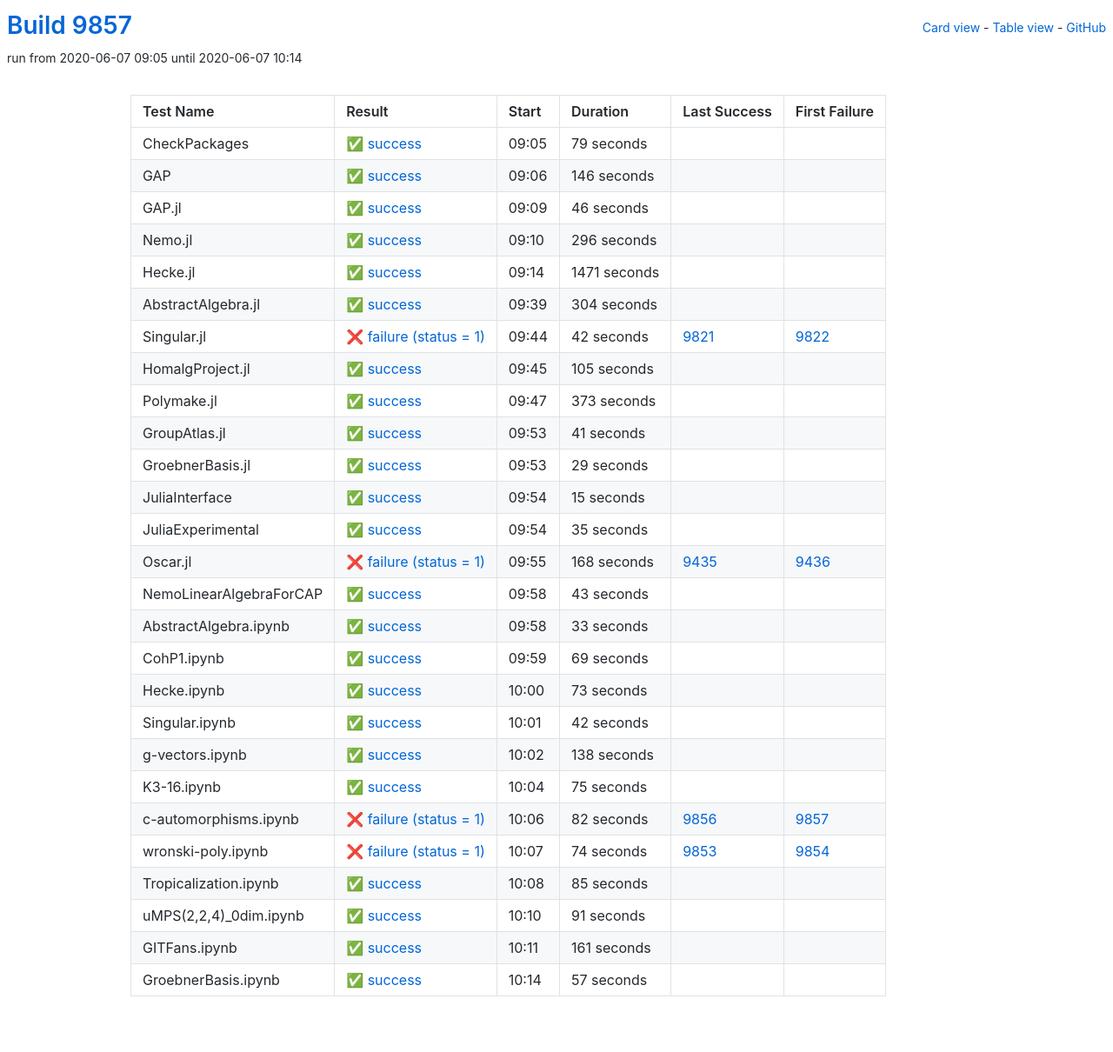
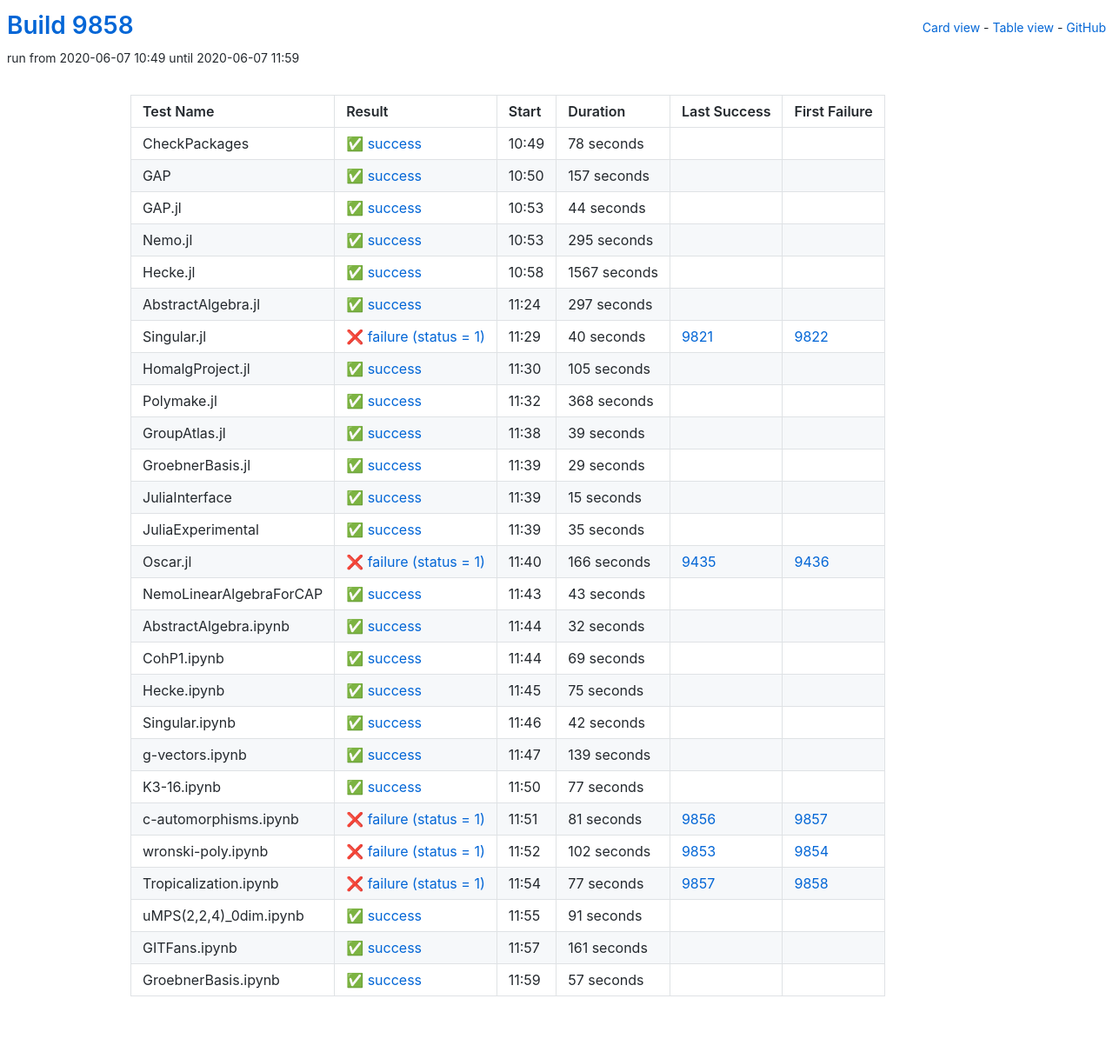
Before and after one commit to oscar-system/oscar-ci-status, a Jekyll site: the page built from table.html, in a window 1280 px wide. Shown: the whole page at 87% size. Built offline with Jekyll 4.4.1, drawn with Linux system fonts in a browser that asks for light colours.

Commit message:
Build 9858

```diff
--- a/_data/ci.yml
+++ b/_data/ci.yml
@@ -1,89 +1,89 @@
-build: 9857
-build_url: https://oscarci.mathematik.uni-kl.de/job/oscar/9857/
+build: 9858
+build_url: https://oscarci.mathematik.uni-kl.de/job/oscar/9858/
 job: oscar
 tests:
-- duration: 79
+- duration: 78
   exitcode: 0
   first_failure: false
   first_failure_url: null
   id: checkpackages
   last_success: false
   last_success_url: null
-  log: https://oscarci.mathematik.uni-kl.de/job/oscar/9857/artifact/logs/build-9857/CheckPackages.log
+  log: https://oscarci.mathematik.uni-kl.de/job/oscar/9858/artifact/logs/build-9858/CheckPackages.log
   name: CheckPackages
-  start: 2020-06-07 09:05
+  start: 2020-06-07 10:49
   status: success
   success: true
-- duration: 146
+- duration: 157
   exitcode: 0
   first_failure: false
   first_failure_url: null
   id: gap
   last_success: false
   last_success_url: null
-  log: https://oscarci.mathematik.uni-kl.de/job/oscar/9857/artifact/logs/build-9857/GAP.log
+  log: https://oscarci.mathematik.uni-kl.de/job/oscar/9858/artifact/logs/build-9858/GAP.log
   name: GAP
-  start: 2020-06-07 09:06
+  start: 2020-06-07 10:50
   status: success
   success: true
-- duration: 46
+- duration: 44
   exitcode: 0
   first_failure: false
   first_failure_url: null
   id: gap-jl
   last_success: false
   last_success_url: null
-  log: https://oscarci.mathematik.uni-kl.de/job/oscar/9857/artifact/logs/build-9857/GAP.jl.log
+  log: https://oscarci.mathematik.uni-kl.de/job/oscar/9858/artifact/logs/build-9858/GAP.jl.log
   name: GAP.jl
-  start: 2020-06-07 09:09
+  start: 2020-06-07 10:53
   status: success
   success: true
-- duration: 296
+- duration: 295
   exitcode: 0
   first_failure: false
   first_failure_url: null
   id: nemo-jl
   last_success: false
   last_success_url: null
-  log: https://oscarci.mathematik.uni-kl.de/job/oscar/9857/artifact/logs/build-9857/Nemo.jl.log
+  log: https://oscarci.mathematik.uni-kl.de/job/oscar/9858/artifact/logs/build-9858/Nemo.jl.log
   name: Nemo.jl
-  start: 2020-06-07 09:10
+  start: 2020-06-07 10:53
   status: success
   success: true
-- duration: 1471
+- duration: 1567
   exitcode: 0
   first_failure: false
   first_failure_url: null
   id: hecke-jl
   last_success: false
   last_success_url: null
-  log: https://oscarci.mathematik.uni-kl.de/job/oscar/9857/artifact/logs/build-9857/Hecke.jl.log
+  log: https://oscarci.mathematik.uni-kl.de/job/oscar/9858/artifact/logs/build-9858/Hecke.jl.log
   name: Hecke.jl
-  start: 2020-06-07 09:14
+  start: 2020-06-07 10:58
   status: success
   success: true
-- duration: 304
+- duration: 297
   exitcode: 0
   first_failure: false
   first_failure_url: null
   id: abstractalgebra-jl
   last_success: false
   last_success_url: null
-  log: https://oscarci.mathematik.uni-kl.de/job/oscar/9857/artifact/logs/build-9857/AbstractAlgebra.jl.log
+  log: https://oscarci.mathematik.uni-kl.de/job/oscar/9858/artifact/logs/build-9858/AbstractAlgebra.jl.log
   name: AbstractAlgebra.jl
-  start: 2020-06-07 09:39
+  start: 2020-06-07 11:24
   status: success
   success: true
-- duration: 42
+- duration: 40
   exitcode: 1
   first_failure: 9822
   first_failure_url: https://oscarci.mathematik.uni-kl.de/job/oscar/9822/
   id: singular-jl
   last_success: 9821
   last_success_url: https://oscarci.mathematik.uni-kl.de/job/oscar/9821/
-  log: https://oscarci.mathematik.uni-kl.de/job/oscar/9857/artifact/logs/build-9857/Singular.jl.log
+  log: https://oscarci.mathematik.uni-kl.de/job/oscar/9858/artifact/logs/build-9858/Singular.jl.log
   name: Singular.jl
-  start: 2020-06-07 09:44
+  start: 2020-06-07 11:29
   status: failure
   success: false
 - duration: 105
@@ -93,33 +93,33 @@
   id: homalgproject-jl
   last_success: false
   last_success_url: null
-  log: https://oscarci.mathematik.uni-kl.de/job/oscar/9857/artifact/logs/build-9857/HomalgProject.jl.log
+  log: https://oscarci.mathematik.uni-kl.de/job/oscar/9858/artifact/logs/build-9858/HomalgProject.jl.log
   name: HomalgProject.jl
-  start: 2020-06-07 09:45
+  start: 2020-06-07 11:30
   status: success
   success: true
-- duration: 373
+- duration: 368
   exitcode: 0
   first_failure: false
   first_failure_url: null
   id: polymake-jl
   last_success: false
   last_success_url: null
-  log: https://oscarci.mathematik.uni-kl.de/job/oscar/9857/artifact/logs/build-9857/Polymake.jl.log
+  log: https://oscarci.mathematik.uni-kl.de/job/oscar/9858/artifact/logs/build-9858/Polymake.jl.log
   name: Polymake.jl
-  start: 2020-06-07 09:47
+  start: 2020-06-07 11:32
   status: success
   success: true
-- duration: 41
+- duration: 39
   exitcode: 0
   first_failure: false
   first_failure_url: null
   id: groupatlas-jl
   last_success: false
   last_success_url: null
-  log: https://oscarci.mathematik.uni-kl.de/job/oscar/9857/artifact/logs/build-9857/GroupAtlas.jl.log
+  log: https://oscarci.mathematik.uni-kl.de/job/oscar/9858/artifact/logs/build-9858/GroupAtlas.jl.log
   name: GroupAtlas.jl
-  start: 2020-06-07 09:53
+  start: 2020-06-07 11:38
   status: success
   success: true
 - duration: 29
@@ -129,9 +129,9 @@
   id: groebnerbasis-jl
   last_success: false
   last_success_url: null
-  log: https://oscarci.mathematik.uni-kl.de/job/oscar/9857/artifact/logs/build-9857/GroebnerBasis.jl.log
+  log: https://oscarci.mathematik.uni-kl.de/job/oscar/9858/artifact/logs/build-9858/GroebnerBasis.jl.log
   name: GroebnerBasis.jl
-  start: 2020-06-07 09:53
+  start: 2020-06-07 11:39
   status: success
   success: true
 - duration: 15
@@ -141,9 +141,9 @@
   id: juliainterface
   last_success: false
   last_success_url: null
-  log: https://oscarci.mathematik.uni-kl.de/job/oscar/9857/artifact/logs/build-9857/JuliaInterface.log
+  log: https://oscarci.mathematik.uni-kl.de/job/oscar/9858/artifact/logs/build-9858/JuliaInterface.log
   name: JuliaInterface
-  start: 2020-06-07 09:54
+  start: 2020-06-07 11:39
   status: success
   success: true
 - duration: 35
@@ -153,21 +153,21 @@
   id: juliaexperimental
   last_success: false
   last_success_url: null
-  log: https://oscarci.mathematik.uni-kl.de/job/oscar/9857/artifact/logs/build-9857/JuliaExperimental.log
+  log: https://oscarci.mathematik.uni-kl.de/job/oscar/9858/artifact/logs/build-9858/JuliaExperimental.log
   name: JuliaExperimental
-  start: 2020-06-07 09:54
+  start: 2020-06-07 11:39
   status: success
   success: true
-- duration: 168
+- duration: 166
   exitcode: 1
   first_failure: 9436
   first_failure_url: https://oscarci.mathematik.uni-kl.de/job/oscar/9436/
   id: oscar-jl
   last_success: 9435
   last_success_url: https://oscarci.mathematik.uni-kl.de/job/oscar/9435/
-  log: https://oscarci.mathematik.uni-kl.de/job/oscar/9857/artifact/logs/build-9857/Oscar.jl.log
+  log: https://oscarci.mathematik.uni-kl.de/job/oscar/9858/artifact/logs/build-9858/Oscar.jl.log
   name: Oscar.jl
-  start: 2020-06-07 09:55
+  start: 2020-06-07 11:40
   status: failure
   success: false
 - duration: 43
@@ -177,21 +177,21 @@
   id: nemolinearalgebraforcap
   last_success: false
   last_success_url: null
-  log: https://oscarci.mathematik.uni-kl.de/job/oscar/9857/artifact/logs/build-9857/NemoLinearAlgebraForCAP.log
+  log: https://oscarci.mathematik.uni-kl.de/job/oscar/9858/artifact/logs/build-9858/NemoLinearAlgebraForCAP.log
   name: NemoLinearAlgebraForCAP
-  start: 2020-06-07 09:58
+  start: 2020-06-07 11:43
   status: success
   success: true
-- duration: 33
+- duration: 32
   exitcode: 0
   first_failure: false
   first_failure_url: null
   id: abstractalgebra-ipynb
   last_success: false
   last_success_url: null
-  log: https://oscarci.mathematik.uni-kl.de/job/oscar/9857/artifact/logs/build-9857/AbstractAlgebra.ipynb.log
+  log: https://oscarci.mathematik.uni-kl.de/job/oscar/9858/artifact/logs/build-9858/AbstractAlgebra.ipynb.log
   name: AbstractAlgebra.ipynb
-  start: 2020-06-07 09:58
+  start: 2020-06-07 11:44
   status: success
   success: true
 - duration: 69
@@ -201,21 +201,21 @@
   id: cohp1-ipynb
   last_success: false
   last_success_url: null
-  log: https://oscarci.mathematik.uni-kl.de/job/oscar/9857/artifact/logs/build-9857/CohP1.ipynb.log
+  log: https://oscarci.mathematik.uni-kl.de/job/oscar/9858/artifact/logs/build-9858/CohP1.ipynb.log
   name: CohP1.ipynb
-  start: 2020-06-07 09:59
+  start: 2020-06-07 11:44
   status: success
   success: true
-- duration: 73
+- duration: 75
   exitcode: 0
   first_failure: false
   first_failure_url: null
   id: hecke-ipynb
   last_success: false
   last_success_url: null
-  log: https://oscarci.mathematik.uni-kl.de/job/oscar/9857/artifact/logs/build-9857/Hecke.ipynb.log
+  log: https://oscarci.mathematik.uni-kl.de/job/oscar/9858/artifact/logs/build-9858/Hecke.ipynb.log
   name: Hecke.ipynb
-  start: 2020-06-07 10:00
+  start: 2020-06-07 11:45
   status: success
   success: true
 - duration: 42
@@ -225,71 +225,71 @@
   id: singular-ipynb
   last_success: false
   last_success_url: null
-  log: https://oscarci.mathematik.uni-kl.de/job/oscar/9857/artifact/logs/build-9857/Singular.ipynb.log
+  log: https://oscarci.mathematik.uni-kl.de/job/oscar/9858/artifact/logs/build-9858/Singular.ipynb.log
   name: Singular.ipynb
-  start: 2020-06-07 10:01
+  start: 2020-06-07 11:46
   status: success
   success: true
-- duration: 138
+- duration: 139
   exitcode: 0
   first_failure: false
   first_failure_url: null
   id: g-vectors-ipynb
   last_success: false
   last_success_url: null
-  log: https://oscarci.mathematik.uni-kl.de/job/oscar/9857/artifact/logs/build-9857/g-vectors.ipynb.log
+  log: https://oscarci.mathematik.uni-kl.de/job/oscar/9858/artifact/logs/build-9858/g-vectors.ipynb.log
   name: g-vectors.ipynb
-  start: 2020-06-07 10:02
+  start: 2020-06-07 11:47
   status: success
   success: true
-- duration: 75
+- duration: 77
   exitcode: 0
   first_failure: false
   first_failure_url: null
   id: k3-16-ipynb
   last_success: false
   last_success_url: null
-  log: https://oscarci.mathematik.uni-kl.de/job/oscar/9857/artifact/logs/build-9857/K3-16.ipynb.log
+  log: https://oscarci.mathematik.uni-kl.de/job/oscar/9858/artifact/logs/build-9858/K3-16.ipynb.log
   name: K3-16.ipynb
-  start: 2020-06-07 10:04
+  start: 2020-06-07 11:50
   status: success
   success: true
-- duration: 82
+- duration: 81
   exitcode: 1
   first_failure: 9857
   first_failure_url: https://oscarci.mathematik.uni-kl.de/job/oscar/9857/
   id: c-automorphisms-ipynb
   last_success: 9856
   last_success_url: https://oscarci.mathematik.uni-kl.de/job/oscar/9856/
-  log: https://oscarci.mathematik.uni-kl.de/job/oscar/9857/artifact/logs/build-9857/c-automorphisms.ipynb.log
+  log: https://oscarci.mathematik.uni-kl.de/job/oscar/9858/artifact/logs/build-9858/c-automorphisms.ipynb.log
   name: c-automorphisms.ipynb
-  start: 2020-06-07 10:06
+  start: 2020-06-07 11:51
   status: failure
   success: false
-- duration: 74
+- duration: 102
   exitcode: 1
   first_failure: 9854
   first_failure_url: https://oscarci.mathematik.uni-kl.de/job/oscar/9854/
   id: wronski-poly-ipynb
   last_success: 9853
   last_success_url: https://oscarci.mathematik.uni-kl.de/job/oscar/9853/
-  log: https://oscarci.mathematik.uni-kl.de/job/oscar/9857/artifact/logs/build-9857/wronski-poly.ipynb.log
+  log: https://oscarci.mathematik.uni-kl.de/job/oscar/9858/artifact/logs/build-9858/wronski-poly.ipynb.log
   name: wronski-poly.ipynb
-  start: 2020-06-07 10:07
+  start: 2020-06-07 11:52
   status: failure
   success: false
-- duration: 85
-  exitcode: 0
-  first_failure: false
-  first_failure_url: null
+- duration: 77
+  exitcode: 1
+  first_failure: 9858
+  first_failure_url: https://oscarci.mathematik.uni-kl.de/job/oscar/9858/
   id: tropicalization-ipynb
-  last_success: false
-  last_success_url: null
-  log: https://oscarci.mathematik.uni-kl.de/job/oscar/9857/artifact/logs/build-9857/Tropicalization.ipynb.log
+  last_success: 9857
+  last_success_url: https://oscarci.mathematik.uni-kl.de/job/oscar/9857/
+  log: https://oscarci.mathematik.uni-kl.de/job/oscar/9858/artifact/logs/build-9858/Tropicalization.ipynb.log
   name: Tropicalization.ipynb
-  start: 2020-06-07 10:08
-  status: success
-  success: true
+  start: 2020-06-07 11:54
+  status: failure
+  success: false
 - duration: 91
   exitcode: 0
   first_failure: false
@@ -297,9 +297,9 @@
   id: umps-2-2-4-0dim-ipynb
   last_success: false
   last_success_url: null
-  log: https://oscarci.mathematik.uni-kl.de/job/oscar/9857/artifact/logs/build-9857/uMPS-2-2-4-_0dim.ipynb.log
+  log: https://oscarci.mathematik.uni-kl.de/job/oscar/9858/artifact/logs/build-9858/uMPS-2-2-4-_0dim.ipynb.log
   name: uMPS(2,2,4)_0dim.ipynb
-  start: 2020-06-07 10:10
+  start: 2020-06-07 11:55
   status: success
   success: true
 - duration: 161
@@ -309,9 +309,9 @@
   id: gitfans-ipynb
   last_success: false
   last_success_url: null
-  log: https://oscarci.mathematik.uni-kl.de/job/oscar/9857/artifact/logs/build-9857/GITFans.ipynb.log
+  log: https://oscarci.mathematik.uni-kl.de/job/oscar/9858/artifact/logs/build-9858/GITFans.ipynb.log
   name: GITFans.ipynb
-  start: 2020-06-07 10:11
+  start: 2020-06-07 11:57
   status: success
   success: true
 - duration: 57
@@ -321,8 +321,8 @@
   id: groebnerbasis-ipynb
   last_success: false
   last_success_url: null
-  log: https://oscarci.mathematik.uni-kl.de/job/oscar/9857/artifact/logs/build-9857/GroebnerBasis.ipynb.log
+  log: https://oscarci.mathematik.uni-kl.de/job/oscar/9858/artifact/logs/build-9858/GroebnerBasis.ipynb.log
   name: GroebnerBasis.ipynb
-  start: 2020-06-07 10:14
+  start: 2020-06-07 11:59
   status: success
   success: true
```
Also changed, not shown: README.md.
